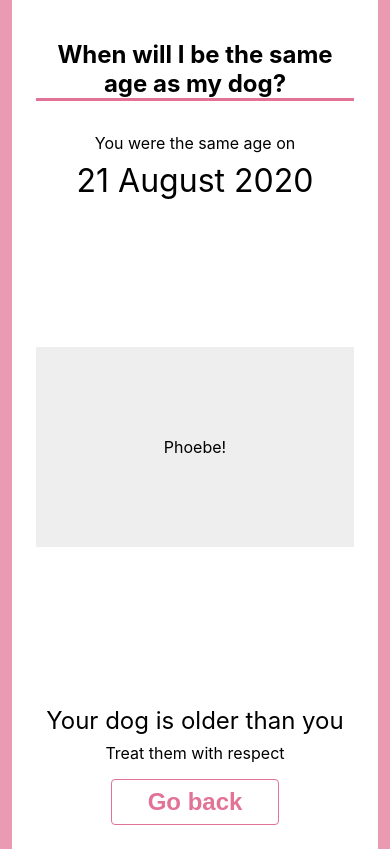
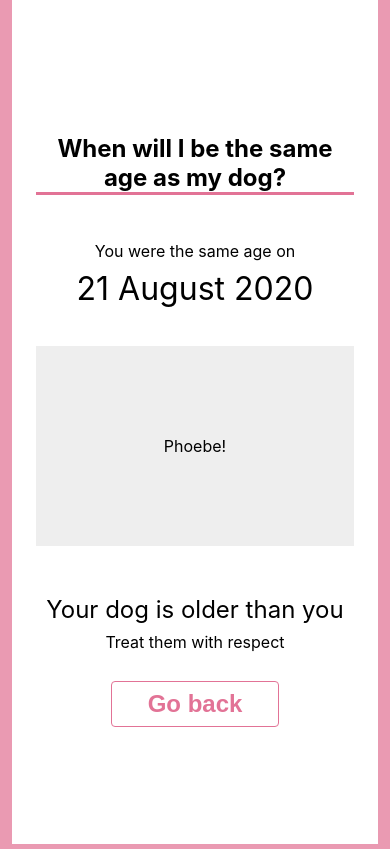
Before and after one commit to jonathancarr/same-age-as-my-dog, a React (Create React App) app: page / in a window 390 px wide. Both pictures are taken after a click on the button "Calculate". Built offline with nearby package versions, Linux system fonts and the light colour scheme.

Commit message:
Admittedly janky mobile-friendly view

```diff
--- a/src/App.js
+++ b/src/App.js
@@ -4,13 +4,20 @@ import "react-datepicker/dist/react-datepicker.css";
 import Header from './components/Header';
 import MyDatePicker from './components/MyDatePicker';
 import Footer from './components/Footer';
-import DatePicker from 'react-datepicker';
 import DogsDatePicker from './components/DogsDatePicker';
+import { useMedia } from './hooks';
+import { SMALL_SCREEN } from './constants';
 
 const App = () => {
   const [myBirthDate, setMyBirthDate] = useState(new Date());
   const [dogsBirthDate, setDogsBirthDate] = useState(new Date());
   const [isCalculated, setIsCalculated] = useState(false);
+
+  const isMobile = useMedia(
+    [`(max-width: ${SMALL_SCREEN})`],
+    [true],
+    false
+  );
 
   const targetDate = useMemo(() => {
     if (!myBirthDate || !dogsBirthDate) return new Date();
@@ -22,14 +29,20 @@ const App = () => {
   return (
     <div className="container">
 
-      <Header isCalculated={isCalculated} targetDate={targetDate}/>
+      <Header
+        isCalculated={isCalculated}
+        targetDate={targetDate}
+        isMobile={isMobile}
+      />
 
       <div className="controls">
         <MyDatePicker
           className="controls__item"
           myBirthDate={myBirthDate}
           setMyBirthDate={setMyBirthDate}
+          targetDate={targetDate}
           isCalculated={isCalculated}
+          isMobile={isMobile}
         />
         <div className="controls__item phoebe">
           Phoebe!
@@ -38,7 +51,9 @@ const App = () => {
           className="controls__item"
           dogsBirthDate={dogsBirthDate}
           setDogsBirthDate={setMyBirthDate}
+          targetDate={targetDate}
           isCalculated={isCalculated}
+          isMobile={isMobile}
         />
       </div>
 
@@ -46,6 +61,7 @@ const App = () => {
         isCalculated={isCalculated}
         setIsCalculated={setIsCalculated}
         targetDate={targetDate}
+        isMobile={isMobile}
       />
     </div>
   );
--- a/src/App.scss
+++ b/src/App.scss
@@ -43,6 +43,7 @@ body {
   justify-content: flex-start;
   flex: 1;
   position: relative;
+  width: 100%;
 
   &__form {
     position: absolute;
@@ -96,6 +97,14 @@ body {
 
 }
 
+.my-date {
+  position: relative;
+  &__target {
+    position: absolute;
+    width: 100%;
+  }
+}
+
 .button {
   transition: all 150ms;
   padding: 8px 36px;
@@ -129,7 +138,13 @@ body {
   }
 
   &__calculate {
-    margin-top: 52px;
+    @media (max-width: $screen-small) {
+      margin-top: 12px;
+    }
+
+    @media (min-width: $screen-small) {
+      margin-top: 52px;
+    }
   }
 }
 
--- a/src/components/DogsDatePicker.js
+++ b/src/components/DogsDatePicker.js
@@ -1,8 +1,9 @@
 import React from 'react';
 import DatePicker from 'react-datepicker';
 import ViewToggle from './ViewToggle';
+import ConclusionLabel from './ConclusionLabel';
 
-const DogsDatePicker = ({ className, dogsBirthDate, setDogsBirthDate, isCalculated }) => {
+const DogsDatePicker = ({ className, dogsBirthDate, setDogsBirthDate, isCalculated, targetDate, isMobile }) => {
 
   return (
     <div className={`date-field my-date ${className}`}>
@@ -13,6 +14,12 @@ const DogsDatePicker = ({ className, dogsBirthDate, setDogsBirthDate, isCalculat
           onChange={date => setDogsBirthDate(date)}
         />
       </ViewToggle>
+
+      {isMobile && (
+        <ViewToggle className="my-date__target" visible={isCalculated}>
+          <ConclusionLabel targetDate={targetDate} />
+        </ViewToggle>
+      )}
     </div>
   );
 }
--- a/src/components/Footer.js
+++ b/src/components/Footer.js
@@ -2,7 +2,7 @@ import React from 'react';
 import ViewToggle from './ViewToggle';
 import ConclusionLabel from './ConclusionLabel';
 
-const Footer = ({ isCalculated, setIsCalculated, targetDate }) => (
+const Footer = ({ isCalculated, setIsCalculated, targetDate, isMobile }) => (
   <div className="footer">
     <ViewToggle className="footer__form" visible={!isCalculated}>
       <button
@@ -15,7 +15,9 @@ const Footer = ({ isCalculated, setIsCalculated, targetDate }) => (
 
     <ViewToggle visible={isCalculated}>
       <div className="footer__calculated">
-        <ConclusionLabel targetDate={targetDate}/>
+        { !isMobile && (
+          <ConclusionLabel targetDate={targetDate}/>
+        )}
         <button
           className={`button button__back button--secondary`}
           onClick={() => setIsCalculated(false)}
--- a/src/components/Header.js
+++ b/src/components/Header.js
@@ -2,13 +2,18 @@ import React from 'react';
 import ViewToggle from './ViewToggle';
 import TargetDateLabel from './TargetDateLabel';
 
-const Header = ({ isCalculated, targetDate }) => (
+const Header = ({ isCalculated, targetDate, isMobile }) => {
+
+  return (
     <div className="header">
       <h1 className="title">When will I be the same age as my dog?</h1>
+      { !isMobile && (
         <ViewToggle visible={isCalculated}>
           <TargetDateLabel targetDate={targetDate} />
         </ViewToggle>
+      )}
     </div>
-)
+  );
+}
 
 export default Header;
--- a/src/components/MyDatePicker.js
+++ b/src/components/MyDatePicker.js
@@ -1,8 +1,9 @@
 import React from 'react';
 import DatePicker from 'react-datepicker';
 import ViewToggle from './ViewToggle';
+import TargetDateLabel from './TargetDateLabel';
 
-const MyDatePicker = ({ className, myBirthDate, setMyBirthDate, isCalculated }) => {
+const MyDatePicker = ({ className, myBirthDate, setMyBirthDate, targetDate, isCalculated, isMobile }) => {
 
   return (
     <div className={`date-field my-date ${className}`}>
@@ -13,6 +14,12 @@ const MyDatePicker = ({ className, myBirthDate, setMyBirthDate, isCalculated })
           onChange={date => setMyBirthDate(date)}
         />
       </ViewToggle>
+
+      {isMobile && (
+        <ViewToggle className="my-date__target" visible={isCalculated}>
+          <TargetDateLabel targetDate={targetDate} />
+        </ViewToggle>
+      )}
     </div>
   );
 }
--- a/src/constants.js
+++ b/src/constants.js
@@ -12,3 +12,5 @@ export const MONTHS = [
   'November',
   'December'
 ]
+
+export const SMALL_SCREEN = '600px';
--- /dev/null
+++ b/src/hooks.js
@@ -0,0 +1,36 @@
+
+import { useState, useEffect } from 'react';
+
+// https://usehooks.com/useMedia/
+
+export function useMedia(queries, values, defaultValue) {
+  // Array containing a media query list for each query
+  const mediaQueryLists = queries.map(q => window.matchMedia(q));
+
+  // Function that gets value based on matching media query
+  const getValue = () => {
+    // Get index of first media query that matches
+    const index = mediaQueryLists.findIndex(mql => mql.matches);
+    // Return related value or defaultValue if none
+    return typeof values[index] !== 'undefined' ? values[index] : defaultValue;
+  };
+
+  // State and setter for matched value
+  const [value, setValue] = useState(getValue);
+
+  useEffect(
+    () => {
+      // Event listener callback
+      // Note: By defining getValue outside of useEffect we ensure that it has ...
+      // ... current values of hook args (as this hook callback is created once on mount).
+      const handler = () => setValue(getValue);
+      // Set a listener for each media query with above handler as callback.
+      mediaQueryLists.forEach(mql => mql.addListener(handler));
+      // Remove listeners on cleanup
+      return () => mediaQueryLists.forEach(mql => mql.removeListener(handler));
+    },
+    [] // Empty array ensures effect is only run on mount and unmount
+  );
+
+  return value;
+}
```
Also changed, not shown: src/helpers.js (added, +8 -0 lines). Lines whose indentation alone changed are shown as unchanged.
